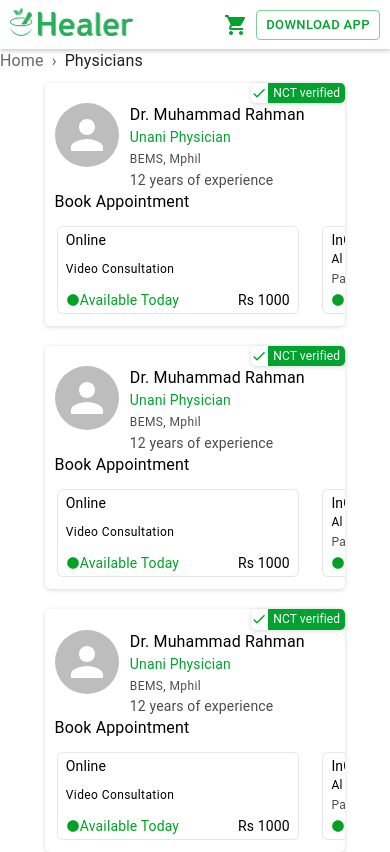
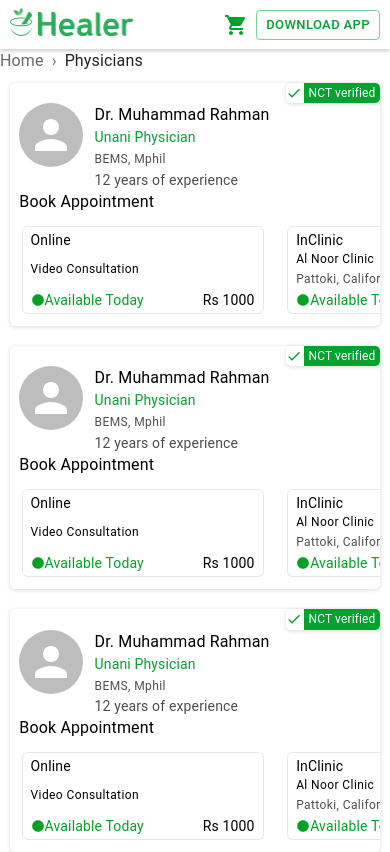
Before and after one commit to im-rahman1/healer-private, a Next.js app: page /physicians in a window 390 px wide. Shown: the top 852 px of the page. Built offline with nearby package versions, Linux system fonts and the light colour scheme.

Commit message:
imporved docCard

```diff
--- a/styles/common/docCard.module.css
+++ b/styles/common/docCard.module.css
@@ -2,7 +2,7 @@
   box-shadow: rgba(0, 0, 0, 0.16) 0px 1px 4px;
   align-items: center;
   border-radius: 5px;
-  margin: 10px;
+  margin: 10px 5px;
   width: 1024px;
 }
 
@@ -20,7 +20,8 @@
 
 @media screen and (max-width: 540px) {
   .docCard {
-    width: 300px;
+    width: 95vw;
+    margin: 10px;
   }
 }
 
```
